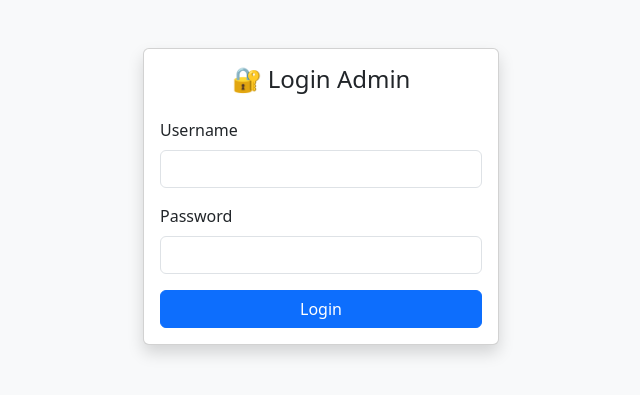
After one commit to uwaisalqorni/e-bukutamu, a PHP site: page /admin/login.php in a window 1280 px wide. The commit adds this page. Shown: the top 395 px of the page, without its empty margins (319-959 px from the left). Run offline with PHP 8.4, Linux system fonts and the light colour scheme.

Commit message:
add login

```diff
--- /dev/null
+++ b/admin/login.php
@@ -0,0 +1,59 @@
+<?php
+session_start();
+include '../db.php';
+
+if (isset($_POST['login'])) {
+    $username = $conn->real_escape_string($_POST['username']);
+    $password = $_POST['password']; // plaintext user input
+
+    // Ambil data admin
+    $result = $conn->query("SELECT * FROM admin WHERE username='$username'");
+    if ($result->num_rows == 1) {
+        $row = $result->fetch_assoc();
+        // Verifikasi password
+        if (password_verify($password, $row['password'])) {
+            $_SESSION['admin'] = $username;
+            header("Location: dashboard.php");
+            exit();
+        } else {
+            $error = "❌ Password salah!";
+        }
+    } else {
+        $error = "❌ Username tidak ditemukan!";
+    }
+}
+?>
+<!DOCTYPE html>
+<html lang="en">
+<head>
+    <meta charset="UTF-8">
+    <meta name="viewport" content="width=device-width, initial-scale=1">
+    <title>Login Admin - Buku Tamu</title>
+    <link href="https://cdn.jsdelivr.net/npm/bootstrap@5.3.0/dist/css/bootstrap.min.css" rel="stylesheet">
+</head>
+<body class="bg-light">
+<div class="container mt-5">
+    <div class="row justify-content-center">
+        <div class="col-md-4">
+            <div class="card shadow">
+                <div class="card-body">
+                    <h4 class="text-center mb-4">🔐 Login Admin</h4>
+                    <?php if (isset($error)) echo "<div class='alert alert-danger'>$error</div>"; ?>
+                    <form method="POST">
+                        <div class="mb-3">
+                            <label class="form-label">Username</label>
+                            <input type="text" name="username" class="form-control" required>
+                        </div>
+                        <div class="mb-3">
+                            <label class="form-label">Password</label>
+                            <input type="password" name="password" class="form-control" required>
+                        </div>
+                        <button type="submit" name="login" class="btn btn-primary w-100">Login</button>
+                    </form>
+                </div>
+            </div>
+        </div>
+    </div>
+</div>
+</body>
+</html>
--- /dev/null
+++ b/admin/logout.php
@@ -0,0 +1,6 @@
+<?php
+    session_start();
+    session_destroy();
+    header("Location: login.php");
+    exit();
+?>
```
Also changed, not shown: admin/acara.php (+7 -0 lines), admin/dashboard.php (+10 -1 lines), admin/ganti_password.php (added, +52 -0 lines), admin/lokasi.php (+7 -0 lines).
